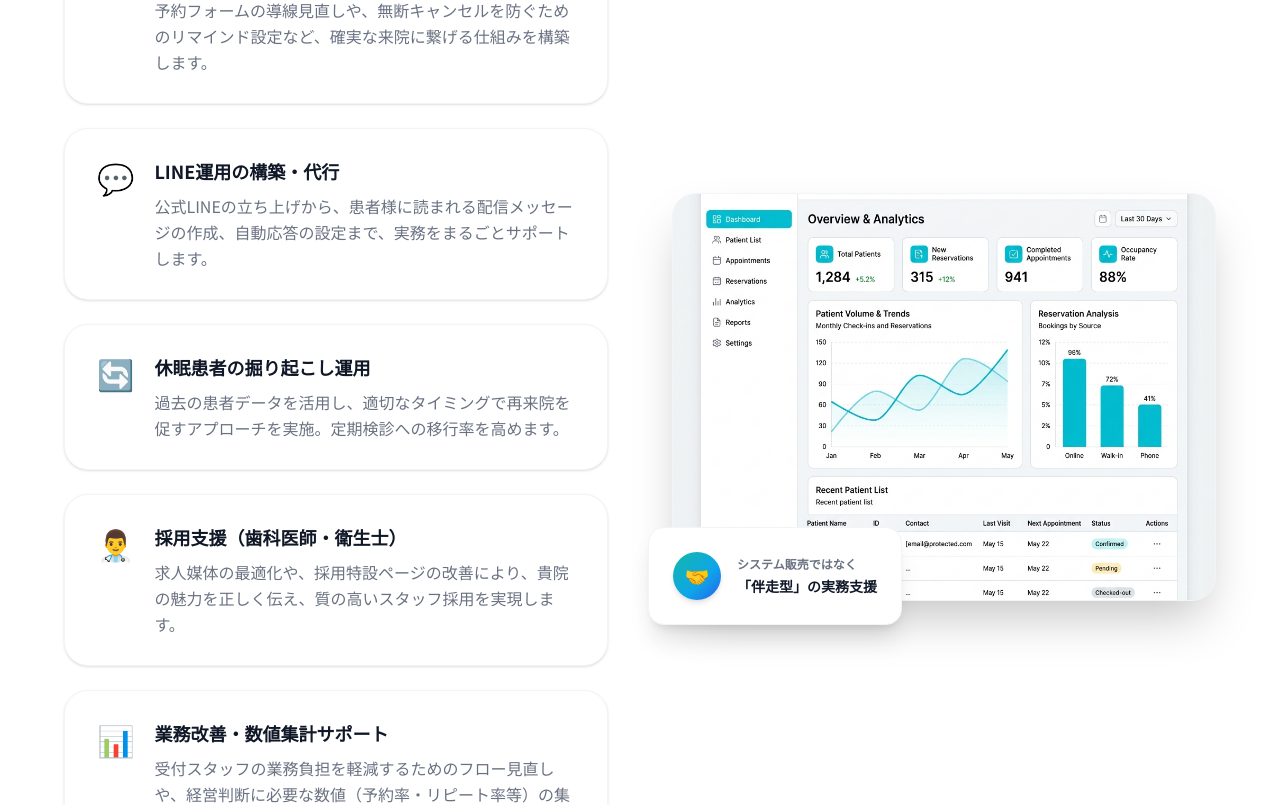
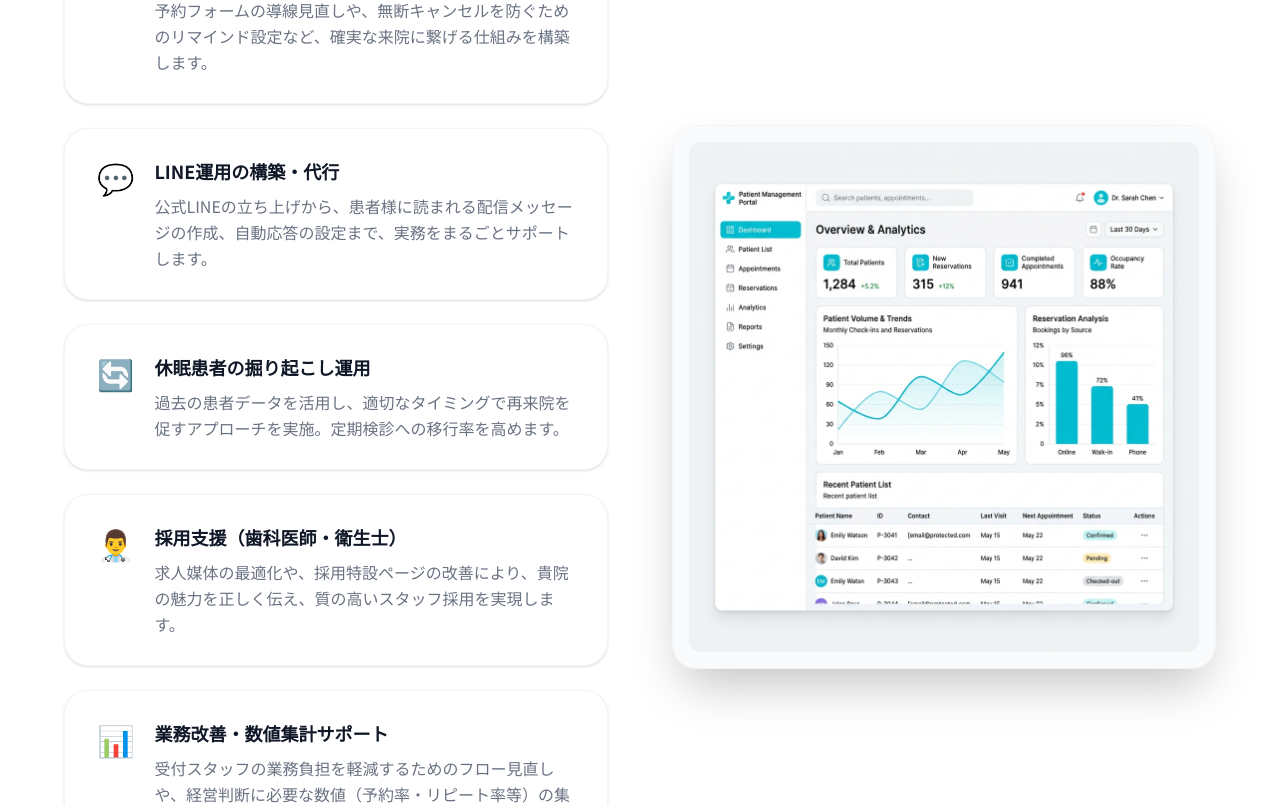
Before and after one commit to uw1g48h31wj4xxa33ffa-eng/reserve-pro-dashboard, a Next.js app in the folder LP/dental-lp/: page / in a window 1280 px wide. Shown: the part 3420-4225 px from the top of the page. Built offline with nearby package versions, Linux system fonts and the light colour scheme.

Commit message:
Fix image display to avoid cropping and remove decorative elements

```diff
--- a/LP/dental-lp/components/sections/future.tsx
+++ b/LP/dental-lp/components/sections/future.tsx
@@ -74,29 +74,13 @@ export function FutureSection() {
               whileInView={{ opacity: 1, scale: 1 }}
               viewport={{ once: true }}
               transition={{ duration: 0.8, ease: "easeOut" }}
-              className="relative rounded-3xl overflow-hidden shadow-2xl border border-gray-100 aspect-square md:aspect-[4/3] bg-gray-100"
+              className="relative rounded-3xl overflow-hidden shadow-2xl border border-gray-100 bg-gray-50 flex items-center justify-center p-4"
             >
-              <Image
+              <img
                 src="/ai_analysis.png"
                 alt="システム・データ分析イメージ"
-                fill
-                className="object-cover"
-                sizes="(max-width: 1024px) 100vw, 50vw"
+                className="w-full h-auto object-contain rounded-xl"
               />
-            </motion.div>
-
-            {/* Floating stats card */}
-            <motion.div
-              initial={{ opacity: 0, y: 20 }}
-              whileInView={{ opacity: 1, y: 0 }}
-              viewport={{ once: true }}
-              transition={{ delay: 0.4 }}
-              className="absolute -bottom-6 -right-6 md:right-auto md:-left-6 bg-white p-6 rounded-2xl shadow-xl border border-gray-100"
-            >
-              <div className="text-sm font-bold text-gray-500 mb-2">改善のサイクル</div>
-              <div className="flex gap-2 text-xl">
-                <span>📊</span> ➡️ <span>💡</span> ➡️ <span>📈</span>
-              </div>
             </motion.div>
           </div>
 
--- a/LP/dental-lp/components/sections/service.tsx
+++ b/LP/dental-lp/components/sections/service.tsx
@@ -91,38 +91,13 @@ export function ServicesSection() {
               whileInView={{ opacity: 1, scale: 1 }}
               viewport={{ once: true }}
               transition={{ duration: 0.8, ease: "easeOut" }}
-              className="relative rounded-3xl overflow-hidden shadow-2xl border border-gray-100 aspect-[4/3] bg-gray-100"
+              className="relative rounded-3xl overflow-hidden shadow-2xl border border-gray-100 bg-gray-50 flex items-center justify-center p-4"
             >
-              <Image
+              <img
                 src="/system_mockup.png"
                 alt="システム画面モックアップ"
-                fill
-                className="object-cover"
-                sizes="(max-width: 1024px) 100vw, 50vw"
+                className="w-full h-auto object-contain rounded-xl"
               />
-            </motion.div>
-
-            {/* Floating badge */}
-            <motion.div
-              initial={{ opacity: 0, y: 20 }}
-              whileInView={{ opacity: 1, y: 0 }}
-              viewport={{ once: true }}
-              transition={{ delay: 0.4 }}
-              className="absolute -bottom-6 -left-6 bg-white p-6 rounded-2xl shadow-xl border border-gray-100"
-            >
-              <div className="flex items-center gap-4">
-                <div className="w-12 h-12 rounded-full gradient-brand flex items-center justify-center text-white text-xl shadow-md">
-                  🤝
-                </div>
-                <div>
-                  <div className="text-xs text-gray-500 font-bold mb-1">
-                    システム販売ではなく
-                  </div>
-                  <div className="text-sm font-black text-gray-900">
-                    「伴走型」の実務支援
-                  </div>
-                </div>
-              </div>
             </motion.div>
           </div>
         </div>
```
